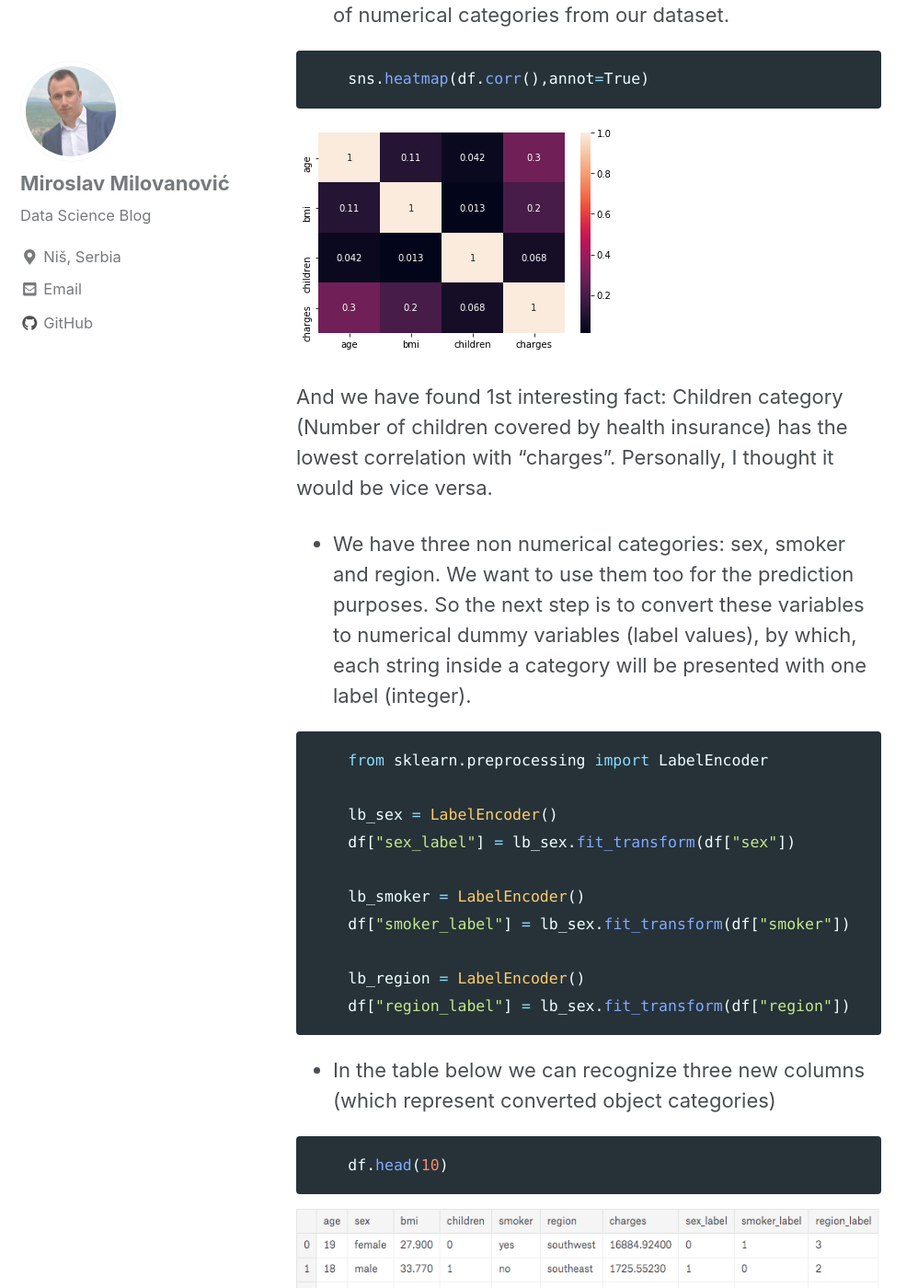
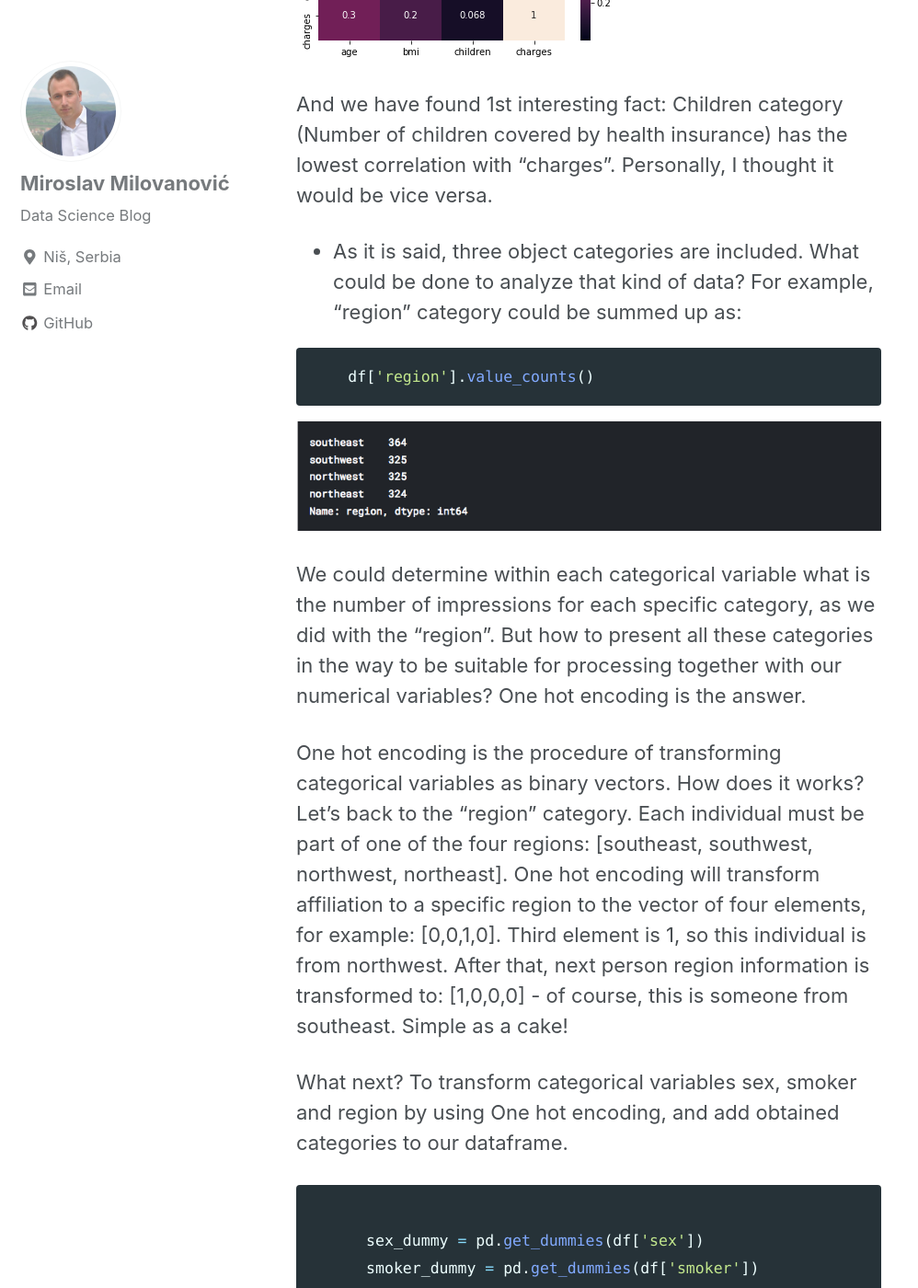
Before and after one commit to mmilovanovic87/mmilovanovic87.github.io, a Jekyll site: the page built from _posts/2018-12-23-LinearRegression.md, in a window 1280 px wide and 1400 px high, scrolled down 5037 px. Shown: the whole window at 92% size, without its empty margins (0-998 px from the left). Built offline with Jekyll 4.4.1, drawn with Linux system fonts in a browser that asks for light colours; cached includes are drawn as plain includes; nearby versions of some CDN libraries; some of the changed text lies outside the part shown.

Commit message:
Linear Regression 2.0

````diff
--- a/_posts/2018-12-23-LinearRegression.md
+++ b/_posts/2018-12-23-LinearRegression.md
@@ -57,14 +57,6 @@ The task will be to perform all the necessary steps which are required for succe
 ```
 <img src="{{ site.url }}{{ site.baseurl }}/images/LinearRegression/dfDescribe.png" alt="Basic information about all columns">
 
-+ As it is said, three object categories are included. They are all categorical features, and the easiest way to analyze these data is to count a number of impressions of each possible outcome. For example, region category could be summed up as:
-
-```python
-    df['region'].value_counts()
-```
-<img src="{{ site.url }}{{ site.baseurl }}/images/LinearRegression/dfRegion.png" alt="Count a number of values for each region">
-
-
 * Next part is to graphically represent our numerical data. We will plot pairplot graph from the seaborn library.
 
 ```python
@@ -83,7 +75,7 @@ Pairplot is the easiest way to see all mutual correlations between different cat
 
 <img src="{{ site.url }}{{ site.baseurl }}/images/LinearRegression/distplot.png" alt="Distribution of charges column">
 
-From the figure above we can conclude that the distribution of "charges" is close enough to normal distribution of data. It is a good thing!
+From the figure above we can conclude that the variable "charges" do not possess normal distribution of data, but it has a mixture distribution. That could be a problem for getting optimal performances of our model, and we will see in the next announcement how we can easily deal with this problem.
 
 * Next figure is a heatmap. It represents mutual correlation of numerical categories from our dataset.
 
@@ -95,40 +87,58 @@ From the figure above we can conclude that the distribution of "charges" is clos
 
 And we have found 1st interesting fact: Children category (Number of children covered by health insurance) has the lowest correlation with "charges". Personally, I thought it would be vice versa.
 
-* We have three non numerical categories: sex, smoker and region. We want to use them too for the prediction purposes. So the next step is to convert these variables to numerical dummy variables (label values), by which, each string inside a category will be presented with one label (integer).
++ As it is said, three object categories are included. What could be done to analyze that kind of data? For example, "region" category could be summed up as:
 
 ```python
-    from sklearn.preprocessing import LabelEncoder
+    df['region'].value_counts()
+```
+<img src="{{ site.url }}{{ site.baseurl }}/images/LinearRegression/dfRegion.png" alt="Count a number of values for each region">
 
-    lb_sex = LabelEncoder()
-    df["sex_label"] = lb_sex.fit_transform(df["sex"])
+We could determine within each categorical variable what is the number of impressions for each specific category, as we did with the "region". But how to present all these categories in the way to be suitable for processing together with our numerical variables? One hot encoding is the answer.
 
-    lb_smoker = LabelEncoder()
-    df["smoker_label"] = lb_sex.fit_transform(df["smoker"])
+One hot encoding is the procedure of transforming categorical variables as binary vectors. How does it works? Let's back to the "region" category. Each individual must be part of one of the four regions: [southeast, southwest, northwest, northeast]. One hot encoding will transform affiliation to a specific region to the vector of four elements, for example: [0,0,1,0]. Third element is 1, so this individual is from northwest. After that, next person region information is transformed to: [1,0,0,0] - of course, this is someone from southeast. Simple as a cake!
 
-    lb_region = LabelEncoder()
-    df["region_label"] = lb_sex.fit_transform(df["region"])
+What next? To transform categorical variables sex, smoker and region by using One hot encoding, and add obtained categories to our dataframe.
+
+```python
+
+      sex_dummy = pd.get_dummies(df['sex'])
+      smoker_dummy = pd.get_dummies(df['smoker'])
+      region_dummy = pd.get_dummies(df['region'])
+
+      df = pd.concat([df,sex_dummy,smoker_dummy,region_dummy], axis=1)
+
+      df.rename(columns={'no': 'non-smoker', 'yes': 'nicotian'}, inplace=True)
+
 ```
 
-* In the table below we can recognize three new columns (which represent converted object categories)
+* We have successfully transformed our categorical variables, so we can remove these original categories from our DataFrame.
+
+```python
+    df = df.drop(['sex','smoker','region'], axis=1)
+```
+
+In the table below we can recognize our new (One hot encoding) columns (which represent converted object categories)
 
 ```python
     df.head(10)
 ```
 <img src="{{ site.url }}{{ site.baseurl }}/images/LinearRegression/dfHead2.png" alt="Head of data">
 
-Now we can use all 7 categories for prediction purposes.
+Now we can use all 7 initial categories for prediction purposes.
 
 * We have prepared our data for processing and fitting a new model. Next part is to use function *train_test_split* to divide all information in the two subsets: training and testing.
 
 ```python
     from sklearn.model_selection import train_test_split
 ```
-+ Six data-frame categories will be used as inputs of the model. We want to fit our model according to the "charges" category, so output variable Y will be "charges" of course.
++ Eleven data-frame categories will be used as inputs of the model. We want to fit our model according to the "charges" category, so output variable Y will be "charges" of course.
 
 ```python
-    X = df[['age', 'sex_label', 'bmi', 'children',
-     'smoker_label', 'region_label']]
+    X = df[['age', 'bmi', 'children',
+    'female','male','non smoker',
+    'nicotian','northeast','northwest',
+    'southeast','southwest',]]
 
     y = df['charges']
 ```
@@ -197,4 +207,6 @@ Now we can use all 7 categories for prediction purposes.
 <img src="{{ site.url }}{{ site.baseurl }}/images/LinearRegression/metrics.png" alt="Metrics">
 
 
-That's it for the beginning. The model is not perfect. There are definitely better machine learning models which could be used for achieving better prediction performances, but the point in this text was to present how to predict using Linear Regression. And we did it. :)
+That's it for the beginning. As we can see from calculated errors, our model is far from perfect. There are definitely better machine learning models which could be used for achieving better prediction performances, but the point in this text was to present how to predict using Linear Regression.
+
+So, is there any way to improve obtained performances and to keep the proposed model? Yes, there is a way. We will see in the next announcement how one simple transformation of "charges" category could dramatically increase performances of our model.
````
Also changed, not shown: other parts of _posts/2018-12-23-LinearRegression.md (+1 -1 lines), images/LinearRegression/PredictedValues.png, images/LinearRegression/coeff.png, images/LinearRegression/dfHead2.png, images/LinearRegression/distplot2.png, images/LinearRegression/metrics.png, images/LinearRegression/scatter.png.
